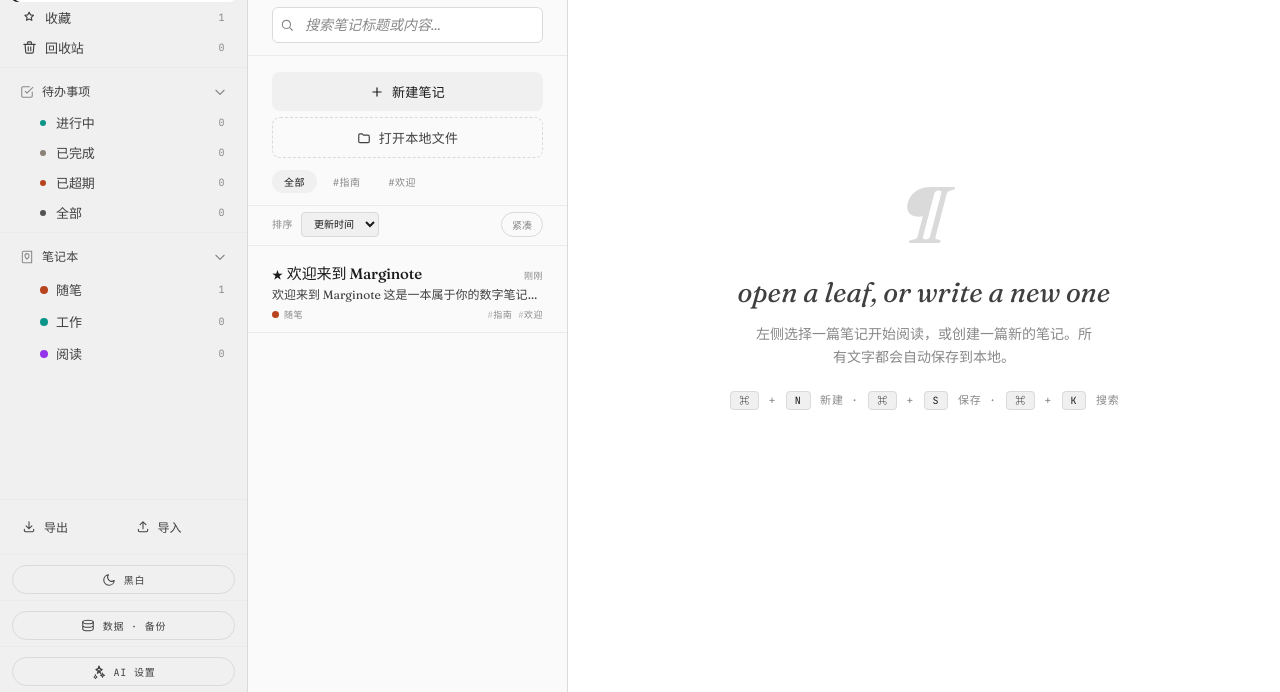
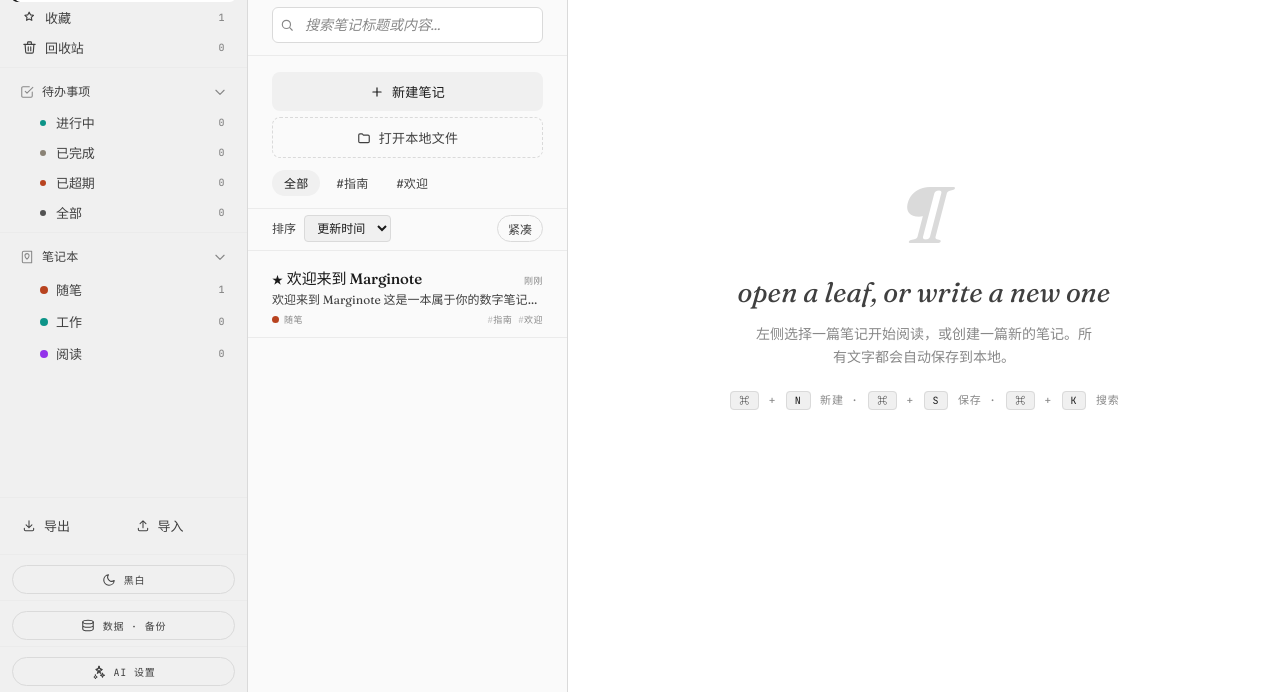
Before and after one commit to Joeklepko/marginote, a browser extension: page index.html in a window 1280 px wide. Shown: the part 108-800 px from the top of the page. Drawn offline with Linux system fonts and the light colour scheme.

Commit message:
fix(ui): clearer CJK rendering for sidebar labels and tag chips
Root cause: Fraunces (Latin display serif) and JetBrains Mono (no
CJK glyphs) were used at 10–13px on labels containing Chinese text.
Browsers fell back to a serif CJK face at very small sizes, which
rendered thin and blurry — visible on rail items ("黑白", "数据 ·
备份", "AI 设置"), filter tabs ("#指南", "#欢迎"), and list
controls ("排序", "更新时间", "紧凑").

Changes:
- Add --font-ui and --font-ui-mono CSS variables that include a
  proper system sans CJK fallback (PingFang SC, Microsoft YaHei,
  Source Han Sans SC, Noto Sans SC).
- .rail-item: switch to --font-ui, font-weight 500, antialiased.
- .rail-foot .rail-item: 12px → 13px, weight 500, color tightened
  to --ink-soft (was inherited mute on small footer buttons).
- .filter-tab: 10px → 12px, color --ink-mute → --ink-soft, switch
  to --font-ui-mono so CJK chars resolve to system sans CJK
  instead of the serif fallback.
- .list-controls (incl. select + compact-toggle): 10px → 12px,
  --font-ui sans, --ink-soft, drop uppercase/wide letter-spacing
  that didn't help CJK readability.

```diff
--- a/index.html
+++ b/index.html
@@ -25,6 +25,15 @@
     --highlight: #f5d76e;
     --shadow-soft: 0 1px 0 rgba(26, 24, 20, 0.04), 0 8px 24px -12px rgba(26, 24, 20, 0.12);
     --shadow-deep: 0 2px 0 rgba(26, 24, 20, 0.04), 0 24px 48px -16px rgba(26, 24, 20, 0.18);
+    /* UI 字体栈：Latin 走 Inter / 系统 sans，CJK 走 PingFang / 微软雅黑 / Noto Sans SC。
+       Fraunces 只用于正文与大标题；rail / 标签 / 控件用 sans 在小号下更清晰。 */
+    --font-ui: 'Inter', system-ui, -apple-system, BlinkMacSystemFont, 'Segoe UI',
+               'PingFang SC', 'Hiragino Sans GB', 'Microsoft YaHei',
+               'Source Han Sans SC', 'Noto Sans SC', 'Helvetica Neue', sans-serif;
+    --font-ui-mono: 'JetBrains Mono', ui-monospace, SFMono-Regular, Consolas,
+                    'Liberation Mono', Menlo,
+                    'PingFang SC', 'Microsoft YaHei', 'Source Han Sans SC',
+                    'Noto Sans SC', monospace;
   }
 
   * { box-sizing: border-box; margin: 0; padding: 0; }
@@ -317,12 +326,15 @@
     border-radius: 5px;
     cursor: pointer;
     transition: all 0.12s ease;
-    font-family: 'Fraunces', 'Noto Serif SC', serif;
+    font-family: var(--font-ui);
     font-size: 13px;
+    font-weight: 500;
     width: 100%;
     text-align: left;
     position: relative;
     margin-bottom: 1px;
+    -webkit-font-smoothing: antialiased;
+    text-rendering: optimizeLegibility;
   }
   .rail-item:hover {
     background: var(--rule-soft);
@@ -511,9 +523,11 @@
   }
   .rail-foot .rail-item {
     padding: 6px 10px;
-    font-size: 12px;
+    font-size: 13px;
+    font-weight: 500;
     flex: 1;
     justify-content: center;
+    color: var(--ink-soft);
   }
   .rail-foot .rail-item svg { width: 14px; height: 14px; }
 
@@ -732,12 +746,14 @@
     background: transparent;
     border: none;
     border-radius: 100px;
-    font-family: 'JetBrains Mono', monospace;
-    font-size: 10px;
-    color: var(--ink-mute);
-    letter-spacing: 0.05em;
+    font-family: var(--font-ui-mono);
+    font-size: 12px;
+    font-weight: 500;
+    color: var(--ink-soft);
+    letter-spacing: 0.02em;
     cursor: pointer;
     transition: all 0.2s ease;
+    -webkit-font-smoothing: antialiased;
   }
   .filter-tab:hover {
     background: var(--bg-warm);
@@ -2307,11 +2323,12 @@
     gap: 8px;
     padding: 6px 24px 8px;
     border-bottom: 1px solid var(--rule-soft);
-    font-family: 'JetBrains Mono', monospace;
-    font-size: 10px;
-    color: var(--ink-mute);
-    letter-spacing: 0.05em;
-    text-transform: uppercase;
+    font-family: var(--font-ui);
+    font-size: 12px;
+    font-weight: 500;
+    color: var(--ink-soft);
+    letter-spacing: 0.01em;
+    -webkit-font-smoothing: antialiased;
   }
   .list-controls select {
     padding: 4px 8px;
@@ -2319,7 +2336,7 @@
     border: 1px solid var(--rule);
     border-radius: 4px;
     font-family: inherit;
-    font-size: 10px;
+    font-size: 12px;
     color: var(--ink);
     cursor: pointer;
     outline: none;
@@ -2331,8 +2348,8 @@
     border: 1px solid var(--rule);
     border-radius: 100px;
     font-family: inherit;
-    font-size: 10px;
-    color: var(--ink-mute);
+    font-size: 12px;
+    color: var(--ink-soft);
     cursor: pointer;
     transition: all 0.15s;
   }
```
